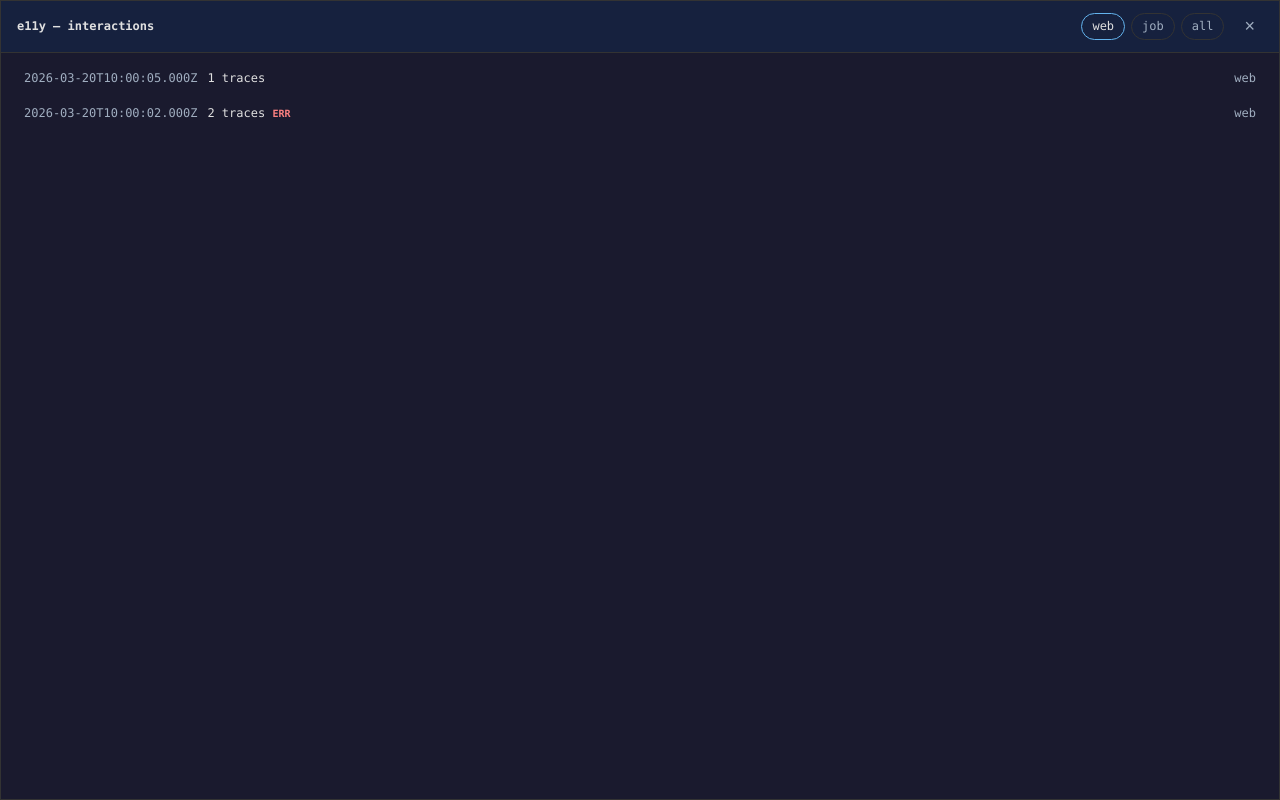
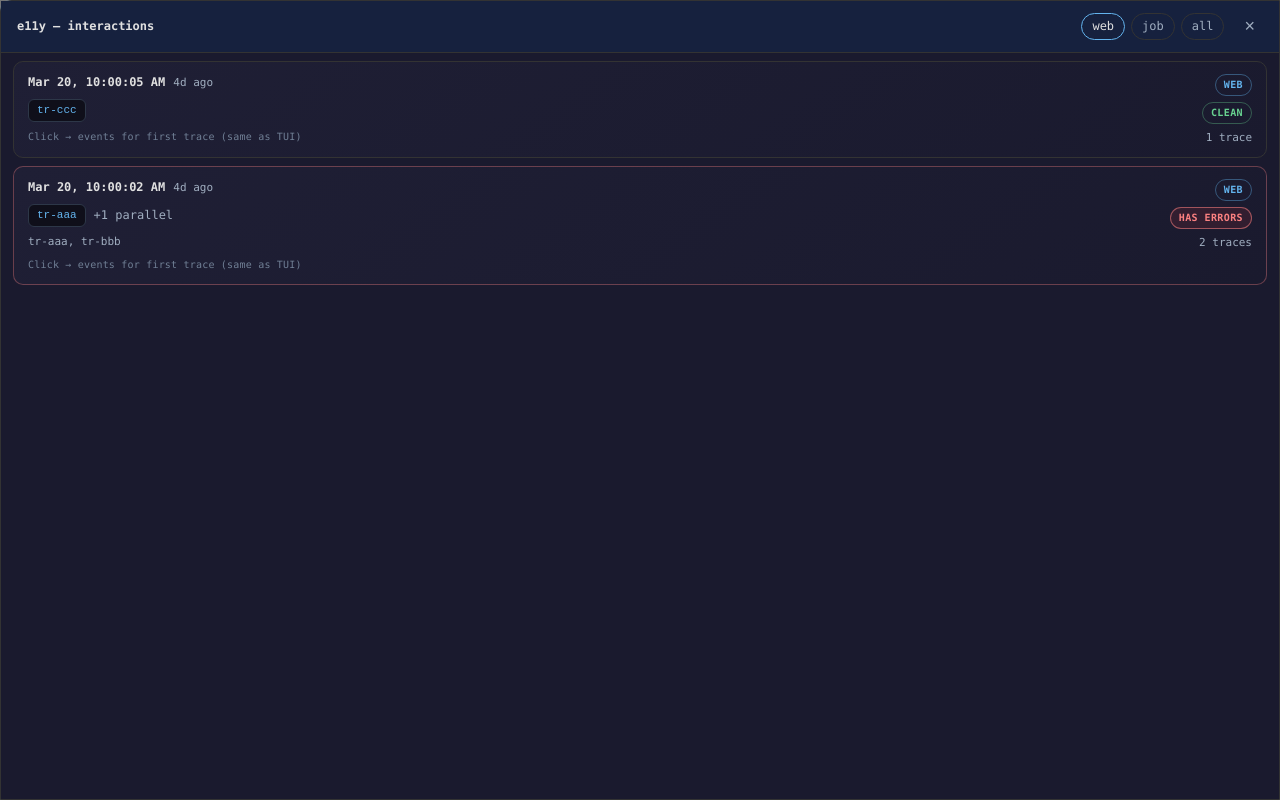
Before and after one commit to arturseletskiy/e11y, a Svelte app in the folder gems/e11y-devtools/frontend/: page / in a window 1280 px wide. Both pictures are taken after a click on the button "Open e11y devtools". Built offline with nearby package versions, Linux system fonts and the light colour scheme.

Commit message:
fix(devtools): overlay open animation + richer interaction cards
- Svelte fade + scale (bottom-right origin) on backdrop/sheet; backdrop click closes
- Interaction rows: formatted time, relative age, primary trace id, group preview
- Source/error pills and trace count; card styling

```diff
--- a/gems/e11y-devtools/frontend/src/App.svelte
+++ b/gems/e11y-devtools/frontend/src/App.svelte
@@ -2,6 +2,7 @@
   import Fab from "./components/Fab.svelte"
   import FullscreenPanel from "./components/FullscreenPanel.svelte"
   import { fetchInteractions, fetchRecent, fetchTraceEvents } from "./lib/api"
+  import { formatInteractionStarted, summarizeTraceIds } from "./lib/format"
   import { eventKey } from "./lib/eventIdentity"
   import type { OverlayRoute, SourceFilter } from "./lib/router"
 
@@ -175,6 +176,18 @@
     return "e11y-sev--info"
   }
 
+  function interactionRowKey(row: Record<string, unknown>): string {
+    const ids = (row.trace_ids as string[] | undefined) ?? []
+    return `${row.started_at ?? ""}|${ids.join(",")}`
+  }
+
+  function sourcePillClass(src: unknown): string {
+    const s = String(src ?? "")
+    if (s === "web") return "e11y-pill e11y-pill--web"
+    if (s === "job") return "e11y-pill e11y-pill--job"
+    return "e11y-pill"
+  }
+
   $effect(() => {
     const id = setInterval(() => void pollRecent(), POLL_MS)
     void pollRecent()
@@ -232,22 +245,46 @@
       {/if}
 
       {#if route.screen === "interactions"}
-        {#each interactions as row, i (i)}
+        {#each interactions as row (interactionRowKey(row))}
+          {@const ids = (row.trace_ids as string[] | undefined) ?? []}
+          {@const tc = Number(row.traces_count ?? ids.length)}
+          {@const { absolute, relative } = formatInteractionStarted(String(row.started_at ?? ""))}
+          {@const { primary, extra, preview } = summarizeTraceIds(ids)}
           <div
-            class="e11y-row"
+            class="e11y-ix"
+            class:e11y-ix--error={!!row.has_error}
             role="button"
             tabindex="0"
             onclick={() => void openTraceFromInteraction(row)}
             onkeydown={(e) => e.key === "Enter" && void openTraceFromInteraction(row)}
           >
-            <span class="e11y-row-meta">{String(row.started_at ?? "")}</span>
-            <span class="e11y-row-title">
-              {String((row.trace_ids as string[])?.length ?? 0)} traces
+            <div class="e11y-ix-main">
+              <div class="e11y-ix-time">
+                <span class="e11y-ix-time-abs">{absolute}</span>
+                {#if relative}
+                  <span class="e11y-ix-time-rel">{relative}</span>
+                {/if}
+              </div>
+              <div class="e11y-ix-trace-line">
+                <code class="e11y-ix-trace-primary" title="First trace_id (drill-down target)">{primary}</code>
+                {#if extra > 0}
+                  <span class="e11y-muted">+{extra} parallel</span>
+                {/if}
+              </div>
+              {#if preview && ids.length > 1}
+                <div class="e11y-ix-preview" title="All trace ids in this interaction window">{preview}</div>
+              {/if}
+              <div class="e11y-ix-hint">Click → events for first trace (same as TUI)</div>
+            </div>
+            <div class="e11y-ix-aside">
+              <span class={sourcePillClass(row.source)}>{String(row.source ?? "?")}</span>
               {#if row.has_error}
-                <span class="e11y-sev e11y-sev--error">ERR</span>
+                <span class="e11y-pill e11y-pill--err">Has errors</span>
+              {:else}
+                <span class="e11y-pill e11y-pill--ok">Clean</span>
               {/if}
-            </span>
-            <span class="e11y-row-meta">{String(row.source ?? "")}</span>
+              <span class="e11y-ix-count" title="Traces in group">{tc} trace{tc === 1 ? "" : "s"}</span>
+            </div>
           </div>
         {/each}
       {:else if route.screen === "events"}
--- a/gems/e11y-devtools/frontend/src/components/FullscreenPanel.svelte
+++ b/gems/e11y-devtools/frontend/src/components/FullscreenPanel.svelte
@@ -1,4 +1,6 @@
 <script lang="ts">
+  import { cubicOut } from "svelte/easing"
+  import { fade, scale } from "svelte/transition"
   import type { Snippet } from "svelte"
 
   type Props = {
@@ -10,15 +12,45 @@
   }
 
   let { open, onclose, title, headerExtra, children }: Props = $props()
+
+  function motionOk(): boolean {
+    return typeof matchMedia === "undefined" || !matchMedia("(prefers-reduced-motion: reduce)").matches
+  }
+
+  const fadeMs = $derived(motionOk() ? 220 : 0)
+  const sheetMs = $derived(motionOk() ? 460 : 0)
+  const sheetDelay = $derived(motionOk() ? 40 : 0)
 </script>
 
 {#if open}
-  <div class="e11y-backdrop" role="presentation">
+  <!-- svelte-ignore a11y_click_events_have_key_events -->
+  <div
+    class="e11y-backdrop"
+    role="presentation"
+    onclick={onclose}
+    in:fade={{ duration: fadeMs }}
+    out:fade={{ duration: Math.min(fadeMs, 160) }}
+  >
     <div
-      class="e11y-sheet e11y-sheet--open"
+      class="e11y-sheet"
       role="dialog"
       aria-modal="true"
       aria-label={title}
+      tabindex="-1"
+      onclick={(e) => e.stopPropagation()}
+      in:scale={{
+        duration: sheetMs,
+        delay: sheetDelay,
+        start: 0.06,
+        opacity: 0.88,
+        easing: cubicOut,
+      }}
+      out:scale={{
+        duration: Math.min(sheetMs, 280),
+        start: 0.92,
+        opacity: 0.9,
+        easing: cubicOut,
+      }}
     >
       <div class="e11y-panel-header">
         <span class="e11y-panel-title">{title}</span>
--- /dev/null
+++ b/gems/e11y-devtools/frontend/src/lib/format.ts
@@ -0,0 +1,37 @@
+/** Format ISO timestamp for list rows + short relative hint. */
+export function formatInteractionStarted(iso: string): { absolute: string; relative: string } {
+  const d = new Date(iso)
+  if (Number.isNaN(d.getTime())) {
+    return { absolute: iso || "—", relative: "" }
+  }
+  const absolute = d.toLocaleString(undefined, {
+    month: "short",
+    day: "numeric",
+    hour: "2-digit",
+    minute: "2-digit",
+    second: "2-digit",
+  })
+  const sec = Math.round((Date.now() - d.getTime()) / 1000)
+  let relative = ""
+  if (sec < 60) relative = `${sec}s ago`
+  else if (sec < 3600) relative = `${Math.floor(sec / 60)}m ago`
+  else if (sec < 86400) relative = `${Math.floor(sec / 3600)}h ago`
+  else relative = `${Math.floor(sec / 86400)}d ago`
+  return { absolute, relative }
+}
+
+export function summarizeTraceIds(ids: string[] | undefined): {
+  primary: string
+  extra: number
+  preview: string
+} {
+  const list = ids ?? []
+  if (list.length === 0) {
+    return { primary: "—", extra: 0, preview: "" }
+  }
+  const primary = list[0] ?? "—"
+  const extra = Math.max(0, list.length - 1)
+  const preview =
+    list.length <= 2 ? list.join(", ") : `${list[0]}, ${list[1]} +${list.length - 2}`
+  return { primary, extra, preview }
+}
--- a/gems/e11y-devtools/frontend/src/overlay.css
+++ b/gems/e11y-devtools/frontend/src/overlay.css
@@ -116,38 +116,20 @@
   margin: 0;
   background: var(--e11y-bg);
   border: 1px solid var(--e11y-border);
+  border-radius: 12px 0 0 0;
+  box-shadow:
+    0 0 0 1px rgba(99, 179, 237, 0.12),
+    -24px 0 80px rgba(0, 0, 0, 0.45);
   display: flex;
   flex-direction: column;
   min-height: 100%;
   transform-origin: bottom right;
-  transition:
-    transform 0.38s cubic-bezier(0.22, 1, 0.36, 1),
-    opacity 0.28s ease;
-}
-
-.e11y-sheet--closed {
-  transform: scale(0.22);
-  opacity: 0.35;
-  pointer-events: none;
-}
-
-.e11y-sheet--open {
-  transform: scale(1);
-  opacity: 1;
+  will-change: transform, opacity;
 }
 
 @media (prefers-reduced-motion: reduce) {
   .e11y-sheet {
-    transition: none;
-  }
-
-  .e11y-sheet--closed {
-    transform: none;
-    opacity: 0;
-  }
-
-  .e11y-sheet--open {
-    opacity: 1;
+    will-change: auto;
   }
 }
 
@@ -221,6 +203,143 @@
   background: #2d3748;
 }
 
+/* Interaction (trace group) cards */
+.e11y-ix {
+  display: flex;
+  flex-wrap: wrap;
+  align-items: flex-start;
+  justify-content: space-between;
+  gap: 10px 16px;
+  padding: 12px 14px;
+  margin-bottom: 8px;
+  border-radius: 10px;
+  border: 1px solid var(--e11y-border);
+  background: linear-gradient(145deg, #1f1f35 0%, #1a1a2e 100%);
+  cursor: pointer;
+  text-align: left;
+  transition:
+    border-color 0.2s,
+    box-shadow 0.25s ease;
+}
+
+.e11y-ix:hover {
+  border-color: rgba(99, 179, 237, 0.45);
+  box-shadow: 0 8px 28px rgba(0, 0, 0, 0.35);
+}
+
+.e11y-ix:focus-visible {
+  outline: 2px solid var(--e11y-accent);
+  outline-offset: 2px;
+}
+
+.e11y-ix--error {
+  border-color: rgba(252, 129, 129, 0.35);
+}
+
+.e11y-ix--error:hover {
+  border-color: rgba(252, 129, 129, 0.55);
+}
+
+.e11y-ix-main {
+  flex: 1;
+  min-width: min(100%, 220px);
+  display: flex;
+  flex-direction: column;
+  gap: 8px;
+}
+
+.e11y-ix-time {
+  display: flex;
+  flex-wrap: wrap;
+  align-items: baseline;
+  gap: 8px;
+}
+
+.e11y-ix-time-abs {
+  font-weight: 600;
+  color: var(--e11y-text);
+}
+
+.e11y-ix-time-rel {
+  font-size: 11px;
+  color: var(--e11y-muted);
+}
+
+.e11y-ix-trace-line {
+  display: flex;
+  flex-wrap: wrap;
+  align-items: center;
+  gap: 8px;
+}
+
+.e11y-ix-trace-primary {
+  font-size: 11px;
+  padding: 3px 8px;
+  border-radius: 6px;
+  background: #0f0f1a;
+  border: 1px solid #2d3748;
+  color: var(--e11y-accent);
+  word-break: break-all;
+}
+
+.e11y-ix-preview {
+  font-size: 11px;
+  color: var(--e11y-muted);
+  word-break: break-all;
+  line-height: 1.35;
+}
+
+.e11y-ix-hint {
+  font-size: 10px;
+  color: #718096;
+  letter-spacing: 0.02em;
+}
+
+.e11y-ix-aside {
+  display: flex;
+  flex-direction: column;
+  align-items: flex-end;
+  gap: 6px;
+  flex-shrink: 0;
+}
+
+.e11y-pill {
+  font-size: 10px;
+  font-weight: 700;
+  text-transform: uppercase;
+  letter-spacing: 0.04em;
+  padding: 3px 8px;
+  border-radius: 999px;
+  border: 1px solid var(--e11y-border);
+  color: var(--e11y-muted);
+}
+
+.e11y-pill--web {
+  border-color: rgba(99, 179, 237, 0.4);
+  color: var(--e11y-accent);
+}
+
+.e11y-pill--job {
+  border-color: rgba(159, 122, 234, 0.45);
+  color: #b794f4;
+}
+
+.e11y-pill--ok {
+  border-color: rgba(104, 211, 145, 0.35);
+  color: #68d391;
+}
+
+.e11y-pill--err {
+  border-color: rgba(252, 129, 129, 0.55);
+  color: var(--e11y-err);
+  background: rgba(229, 62, 62, 0.12);
+}
+
+.e11y-ix-count {
+  font-size: 11px;
+  color: var(--e11y-muted);
+}
+
 .e11y-sev {
   flex-shrink: 0;
   width: 4em;
```
Also changed, not shown: 1 other file (tests, documents, lock files or other folders).
